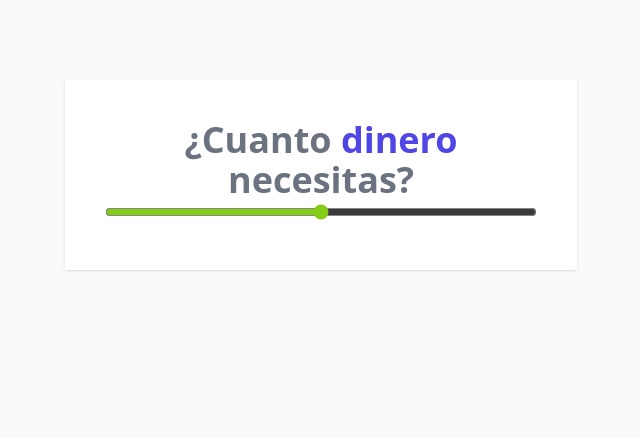
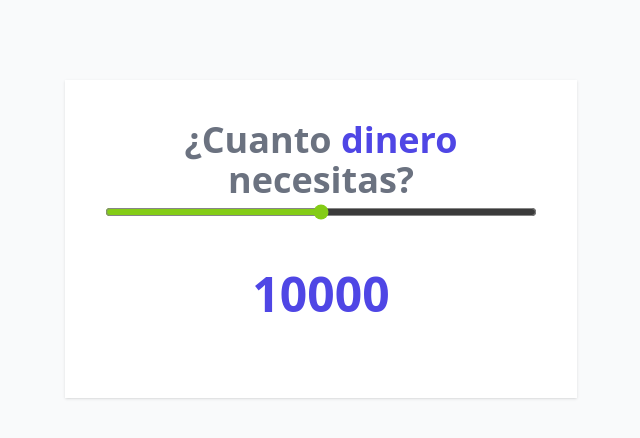
Before and after one commit to ivancardozo11/Loan-rate-calculator-Reactjs, a React (Vite) app: page / in a window 1280 px wide. Shown: the top 438 px of the page, without its empty margins (319-959 px from the left). Built offline with nearby package versions, Linux system fonts and the light colour scheme.

Commit message:
manipulate the state and add function that handle Change in value

```diff
--- a/src/App.jsx
+++ b/src/App.jsx
@@ -5,15 +5,28 @@ function App() {
 
   const [cantidad, setCantidad] = useState(10000);
 
+  function handleChange(e){
+    setCantidad(+e.target.value);
+  }
+
 
 
   return (
     <div className="my-20 max-w-lg mx-auto bg-white shadow p-10">
       <Header />
 
-      <input type="range" className="w-full h-6 bg-gray-200 accent-lime-500 hover:accent-lime-600" />
+      <input type="range" className="w-full h-6 bg-gray-200 accent-lime-500 hover:accent-lime-600"
+      onChange={ handleChange }
+      />
+
+
+
+      <p className='text-center my-10 text-5xl font-extrabold text-indigo-600'>
+        {cantidad}
+      </p>
     </div>
   )
 }
 
+
 export default App
```
